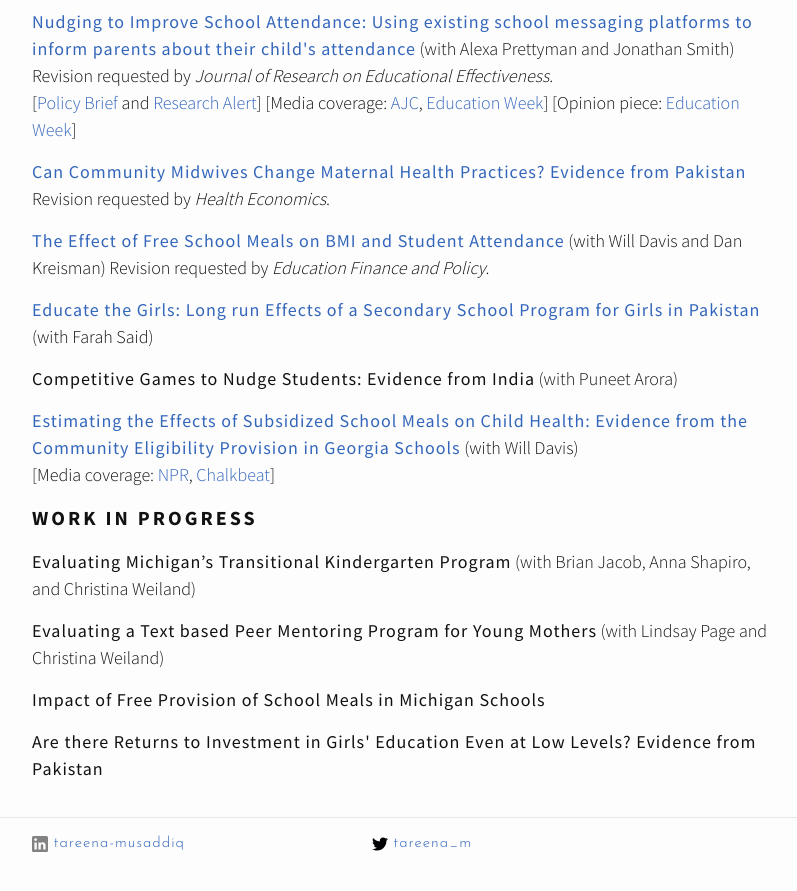
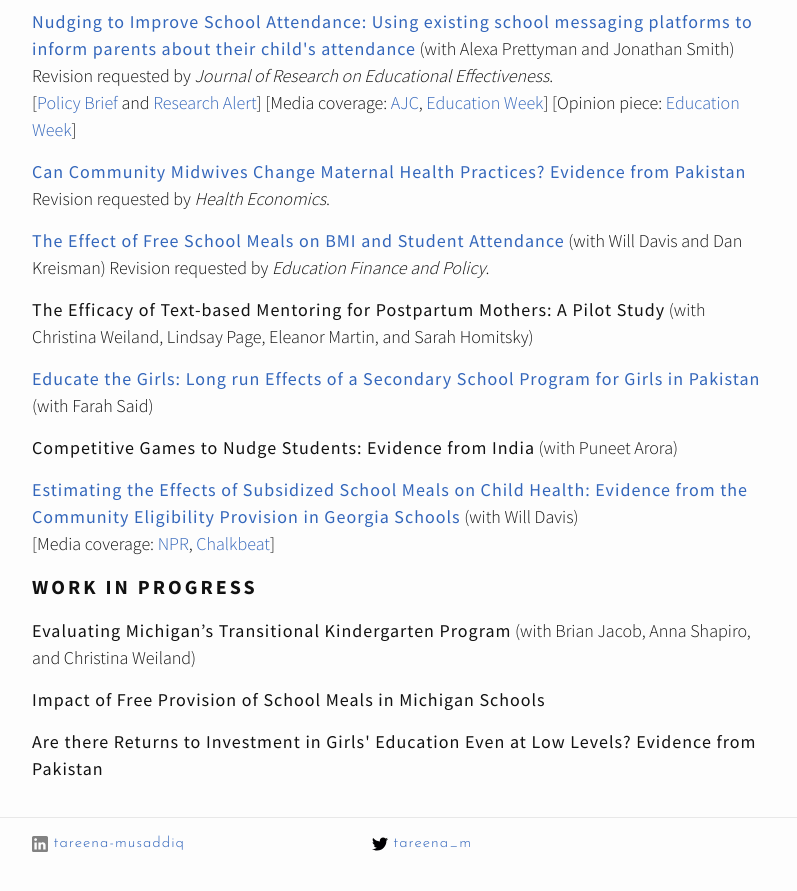
Before and after one commit to tareena/tareena.github.io, a Jekyll site: the page built from 2-research.md, in a window 1280 px wide and 900 px high, scrolled down 626 px. Shown: the top 891 px of the window, without its empty margins (238-1035 px from the left). Built offline with Jekyll 4.4.1, drawn with Linux system fonts in a browser that asks for light colours; nearby versions of some CDN libraries.

Commit message:
Update working papers

```diff
--- a/2-research.md
+++ b/2-research.md
@@ -53,6 +53,11 @@ permalink: /research/
   </p>
 
   <p> <div class="manual-content">
+  <span style="letter-spacing: 1px !important;font-weight: 400">The Efficacy of Text-based Mentoring for Postpartum Mothers: A Pilot Study</span> (with Christina Weiland, Lindsay Page, Eleanor Martin, and Sarah Homitsky)
+  </div>
+  </p>
+
+  <p> <div class="manual-content">
   <span style="letter-spacing: 1px !important;font-weight: 400"><a href="/files/educate-girls-PK.pdf">Educate the Girls: Long run Effects of a Secondary School Program for Girls in Pakistan</a></span> (with Farah Said)
   </div>
   </p>
@@ -80,11 +85,6 @@ permalink: /research/
   </p>
 
   <p> <div class="manual-content">
-  <span style="letter-spacing: 1px !important;font-weight: 400">Evaluating a Text based Peer Mentoring Program for Young Mothers</span> (with Lindsay Page and Christina Weiland)
-  </div>
-  </p>
-
-  <p> <div class="manual-content">
   <span style="letter-spacing: 1px !important;font-weight: 400">Impact of Free Provision of School Meals in Michigan Schools</span>
   </div>
   </p>
```
